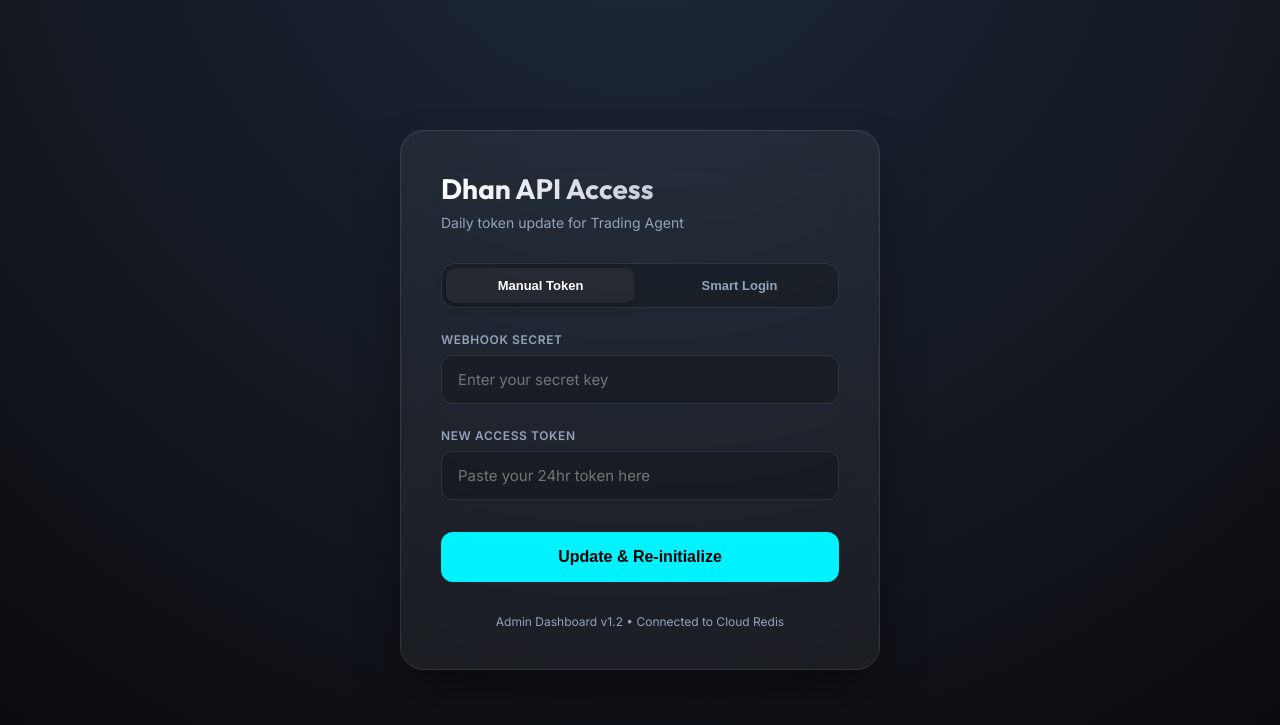
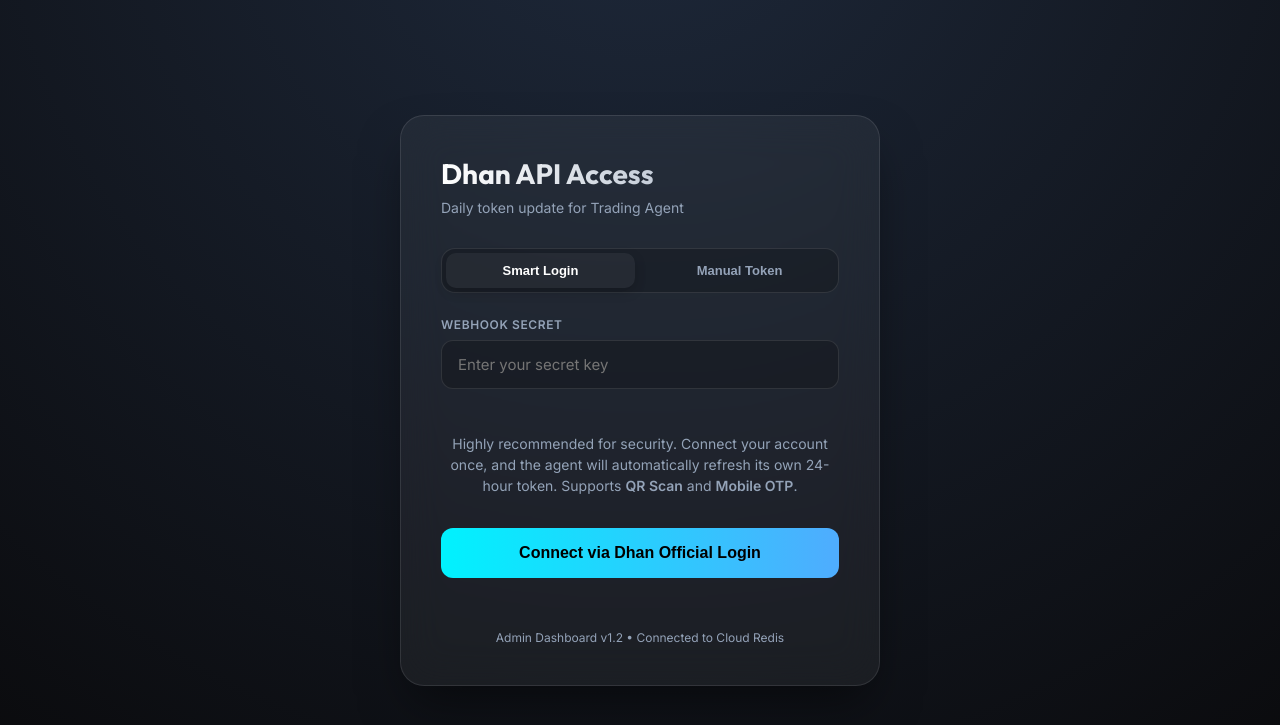
Before and after one commit to Sreekanth1995/TradingAgent, a Flask app: page / in a window 1280 px wide. Shown: the top 725 px of the page. Run offline with Flask 3, Linux system fonts and the light colour scheme.

Commit message:
UI: Set Smart Login as the default tab in admin dashboard

```diff
--- a/templates/index.html
+++ b/templates/index.html
@@ -170,8 +170,8 @@
         <p class="subtitle">Daily token update for Trading Agent</p>
 
         <div class="tabs">
-            <button class="tab-btn active" onclick="showTab('manual')">Manual Token</button>
-            <button class="tab-btn" onclick="showTab('smart')">Smart Login</button>
+            <button class="tab-btn active" onclick="showTab('smart')">Smart Login</button>
+            <button class="tab-btn" onclick="showTab('manual')">Manual Token</button>
         </div>
 
         <div class="form-group">
@@ -179,17 +179,8 @@
             <input type="password" id="secret" placeholder="Enter your secret key">
         </div>
 
-        <!-- Manual Tab -->
-        <div id="manual-tab" class="tab-content">
-            <div class="form-group">
-                <label for="token">New Access Token</label>
-                <input type="text" id="token" placeholder="Paste your 24hr token here">
-            </div>
-            <button onclick="updateToken()">Update & Re-initialize</button>
-        </div>
-
         <!-- Smart Tab -->
-        <div id="smart-tab" class="tab-content" style="display: none;">
+        <div id="smart-tab" class="tab-content">
             <div style="text-align: center; padding: 20px 0;">
                 <p style="color: var(--text-dim); font-size: 14px; margin-bottom: 24px; line-height: 1.5;">
                     Highly recommended for security. Connect your account once, and the agent will automatically refresh
@@ -200,6 +191,15 @@
                     Connect via Dhan Official Login
                 </button>
             </div>
+        </div>
+
+        <!-- Manual Tab -->
+        <div id="manual-tab" class="tab-content" style="display: none;">
+            <div class="form-group">
+                <label for="token">New Access Token</label>
+                <input type="text" id="token" placeholder="Paste your 24hr token here">
+            </div>
+            <button onclick="updateToken()">Update & Re-initialize</button>
         </div>
 
         <div id="status"></div>
@@ -258,8 +258,8 @@
             document.getElementById('smart-tab').style.display = type === 'smart' ? 'block' : 'none';
 
             const btns = document.querySelectorAll('.tab-btn');
-            btns[0].classList.toggle('active', type === 'manual');
-            btns[1].classList.toggle('active', type === 'smart');
+            btns[0].classList.toggle('active', type === 'smart');
+            btns[1].classList.toggle('active', type === 'manual');
             document.getElementById('status').style.display = 'none';
         }
 
```
